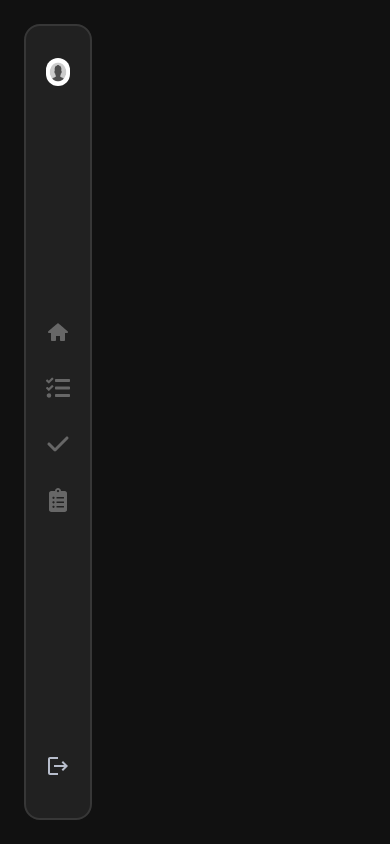
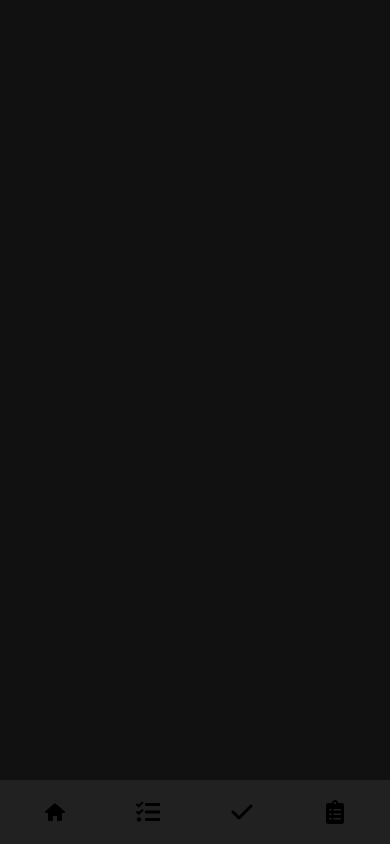
Before and after one commit to jatinkumar022/new-task, a React (Vite) app: page / in a window 390 px wide. Built offline with nearby package versions, Linux system fonts and the light colour scheme.

Commit message:
responsive designed
just some changes

```diff
--- a/src/components/InputModal.tsx
+++ b/src/components/InputModal.tsx
@@ -32,7 +32,7 @@ export default function InputTask() {
   return (
     <React.Fragment>
       <button
-        className="w-80 border-2  border-dashed  border-card-border p-4 rounded-xl  h-60  flex justify-center items-center gap-2
+        className="md:w-80 border-2  border-dashed  border-card-border p-4 rounded-xl  h-60  flex justify-center items-center gap-2
 text-close-icon "
         onClick={() => setOpen(true)}
       >
--- a/src/components/Sidebar.tsx
+++ b/src/components/Sidebar.tsx
@@ -7,7 +7,8 @@ import { MdLogout } from "react-icons/md";
 import { NavLink } from "react-router-dom";
 const Sidebar = () => {
   return (
-    <div className="text-white bg-card-bg w-[20%] lg:w-[18%] rounded-2xl border-2 border-card-border flex flex-col justify-between">
+    <>
+      <div className=" hidden  text-white bg-card-bg w-[20%] lg:w-[18%] rounded-2xl border-2 border-card-border md:flex flex-col justify-between">
         <div className="flex justify-center items-center lg:px-20 md:p-8 p-5 py-8  md:px-11 gap-3 ">
           <img
             src={AVATAR}
@@ -69,6 +70,53 @@ const Sidebar = () => {
           <h3 className="hidden md:block">logout</h3>
         </div>
       </div>
+      <div className="md:hidden absolute p-2 bottom-0 left-0 bg-card-bg w-full flex  items-center justify-around  ">
+        <NavLink
+          to={"all-tasks"}
+          className={({ isActive }) =>
+            isActive
+              ? "flex justify-center items-center rounded-md gap-4 text-xl p-3 duration-300 bg-task-color text-icons-color"
+              : "flex justify-center items-center  rounded-md  gap-4 text-xl p-3 duration-300 hover:bg-task-color hover:text-icons-color"
+          }
+        >
+          <TiHome className="text-2xl " />
+          <h3 className=" md:block hidden">All Tasks</h3>
+        </NavLink>
+        <NavLink
+          to={"important"}
+          className={({ isActive }) =>
+            isActive
+              ? "flex justify-center items-center gap-4  rounded-md  text-xl p-3 duration-300 bg-task-color text-icons-color"
+              : "flex justify-center items-center gap-4   rounded-md  text-xl p-3 duration-300 hover:bg-task-color hover:text-icons-color"
+          }
+        >
+          <FaTasks className="text-2xl" />
+          <h3 className=" md:block hidden ">Important!</h3>
+        </NavLink>
+        <NavLink
+          to={"completed"}
+          className={({ isActive }) =>
+            isActive
+              ? "flex justify-center items-center  rounded-md  gap-4 text-xl p-3 duration-300 bg-task-color text-icons-color"
+              : "flex justify-center items-center  rounded-md  gap-4 text-xl p-3 duration-300 hover:bg-task-color hover:text-icons-color"
+          }
+        >
+          <FaCheck className="text-2xl" />
+          <h3 className="md:block hidden ">Completed!</h3>
+        </NavLink>
+        <NavLink
+          to={"do-it-now"}
+          className={({ isActive }) =>
+            isActive
+              ? "flex justify-center items-center  rounded-md  gap-4 text-xl p-3 duration-300 bg-task-color text-icons-color "
+              : "flex justify-center items-center  rounded-md  gap-4 text-xl p-3 duration-300 hover:bg-task-color hover:text-icons-color"
+          }
+        >
+          <FaClipboardList className="text-2xl" />
+          <h3 className=" md:block hidden">Do It Now</h3>
+        </NavLink>
+      </div>
+    </>
   );
 };
 
--- a/src/components/Task.tsx
+++ b/src/components/Task.tsx
@@ -28,7 +28,7 @@ const Task = ({
   const deleteTask = useTaskStore((state) => state.deleteTask);
 
   return (
-    <div className="w-80 border-2  border-card-border p-4 rounded-xl bg-task-color h-60 flex flex-col justify-between">
+    <div className="md:w-80 border-2 w-52 border-card-border p-4 rounded-xl bg-task-color md:h-60 h-80 flex flex-col justify-between">
       <div className="flex justify-between items-center">
         <ViewTaskModal
           title={title}
@@ -49,7 +49,7 @@ const Task = ({
       </p>
       <div>
         <h3 className="text-lg mt-3 mb-3">{date}</h3>
-        <div className="flex justify-between">
+        <div className="flex justify-between flex-col md:flex-row">
           <button
             onClick={() => toggleTaskCompletion(id)}
             className={
@@ -60,7 +60,7 @@ const Task = ({
           >
             {isCompleted ? "Completed" : "Incomplete"}
           </button>
-          <div className="flex gap-4 text-2xl items-center text-icons-color">
+          <div className="flex gap-4  text-2xl items-center text-icons-color">
             <h3 className=" cursor-pointer mt-[5px] ">
               <EditModal
                 id={id}
--- a/src/components/Taskbord.tsx
+++ b/src/components/Taskbord.tsx
@@ -6,11 +6,11 @@ interface Props {
 }
 const Taskbord = ({ children }: Props) => {
   return (
-    <div className="text-white w-[78%] lg:w-[80%]  bg-card-bg  p-8  rounded-2xl border-2 border-card-border  overflow-hidden ">
-      <div className=" lg:px-20md:px-11 gap-3 mb-4 ">
+    <div className="text-white  md:w-[78%] lg:w-[80%]  bg-card-bg  md:p-8 p-5   w-full  rounded-2xl border-2 border-card-border  overflow-hidden md:mb-0 mb-16">
+      <div className=" lg:px-20 md:px-11 gap-3 mb-4 ">
         <Navbar />
       </div>
-      <div className="h-[800px] overflow-auto">
+      <div className="h-[500px] overflow-auto ">
         <div className="md:mb-11 mb-14 overflow-auto flex justify-center items-center flex-col md:flex-row gap-4 md:items-start  md:justify-start flex-wrap ">
           {children}
           <InputTask />
--- a/src/pages/Home.tsx
+++ b/src/pages/Home.tsx
@@ -3,7 +3,7 @@ import Sidebar from "../components/Sidebar";
 
 const Home = () => {
   return (
-    <div className="flex bg-background h-screen w-screen p-6 justify-between">
+    <div className="flex bg-background h-screen w-screen p-6 md:justify-between justify-center ">
       <Sidebar />
       <Outlet />
     </div>
```
Lines whose indentation alone changed are shown as unchanged.
